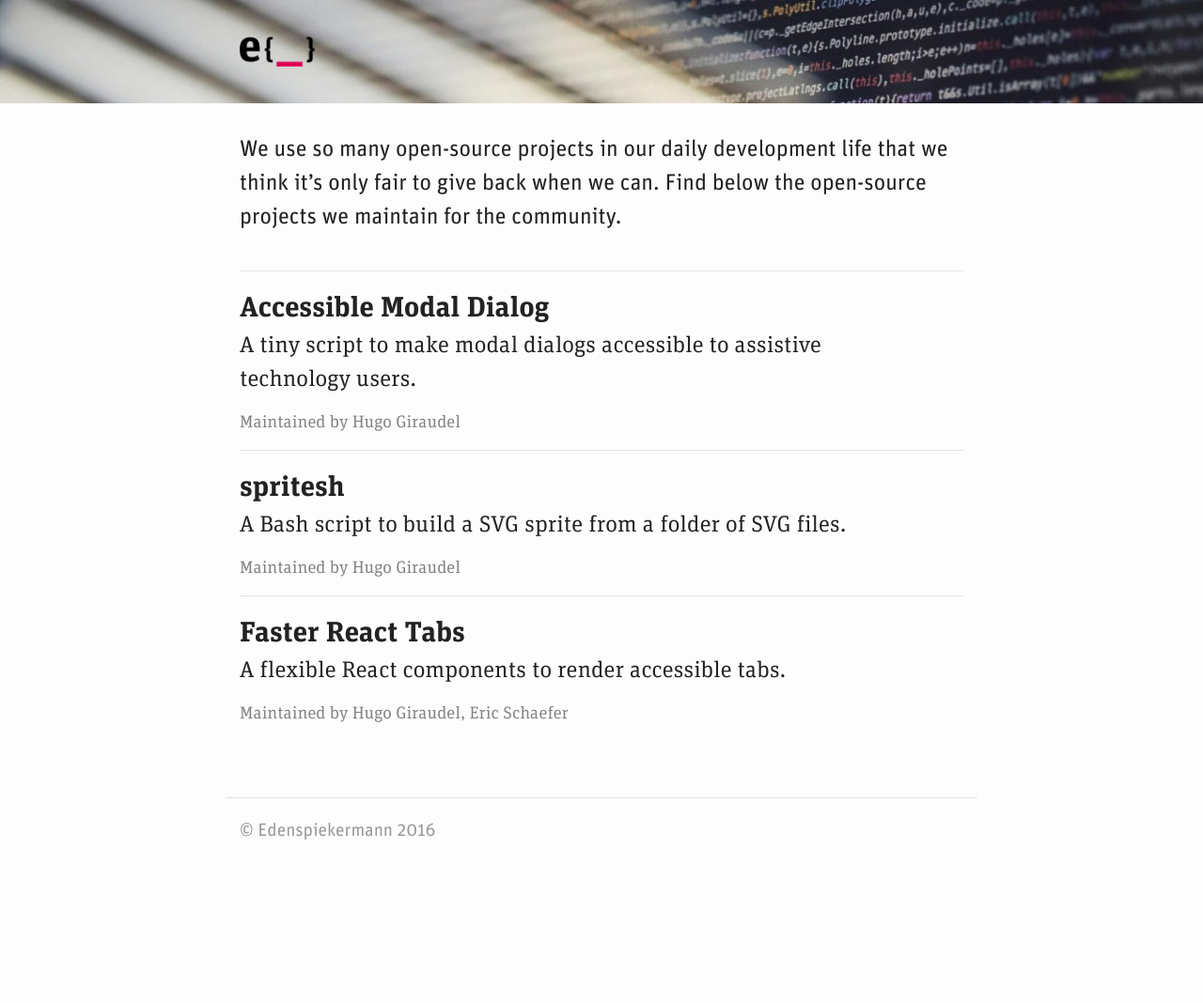
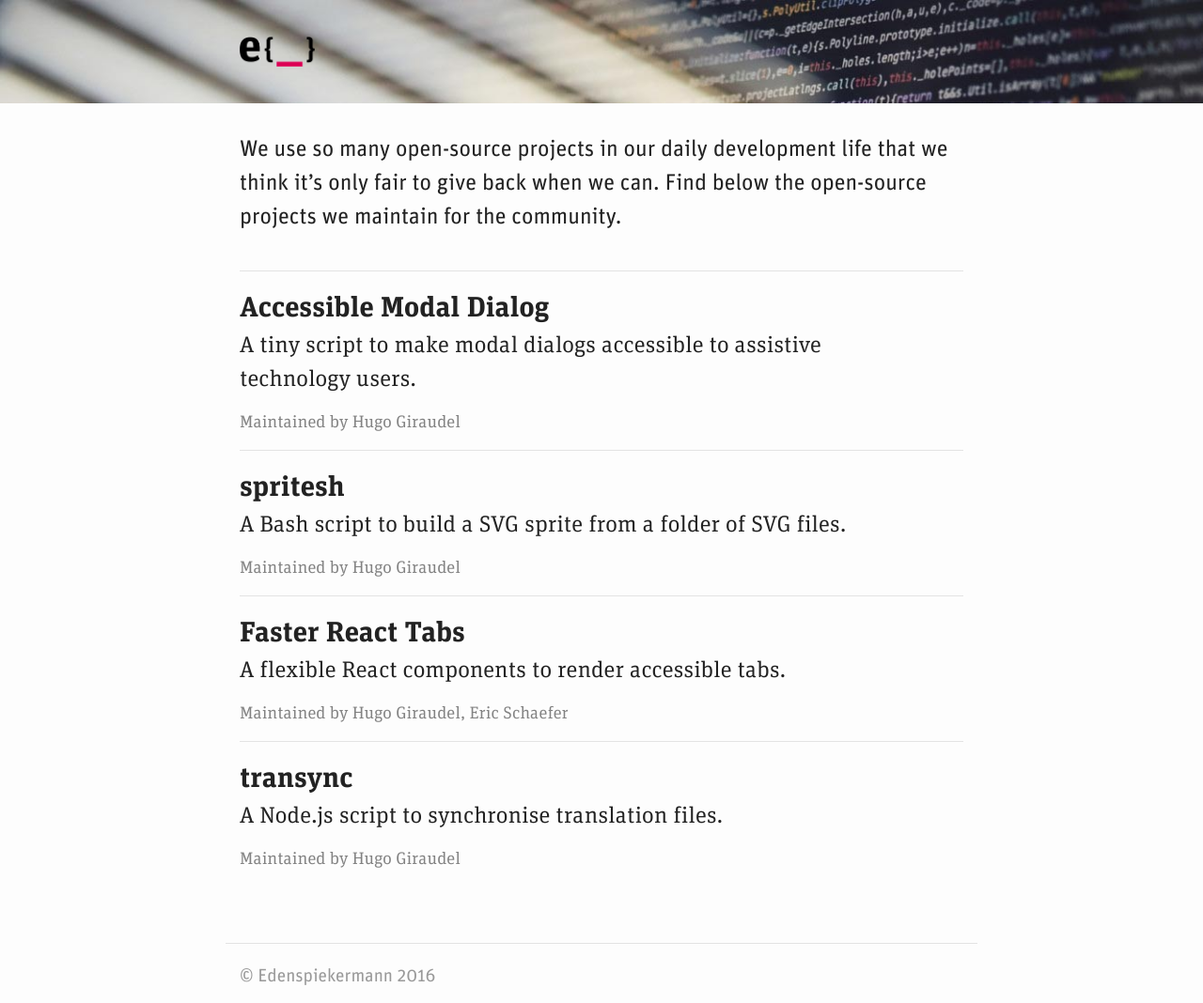
Before and after one commit to edenspiekermann/espi-devblog, a Jekyll site: the page built from oss/index.html, in a window 1280 px wide. Shown: the whole page at 94% size. Built offline with Jekyll 4.4.1, drawn with Linux system fonts in a browser that asks for light colours; before the commit the page ends 913 px from its top, so only the background shows below that.

Commit message:
Added transync to oss page

```diff
--- a/_data/oss.yml
+++ b/_data/oss.yml
@@ -14,3 +14,8 @@
   maintained_by:
     - hugo-giraudel
     - eric-schaefer
+
+- name: transync
+  url: https://github.com/edenspiekermann/transync
+  description: A Node.js script to synchronise translation files.
+  maintained_by: hugo-giraudel
```
